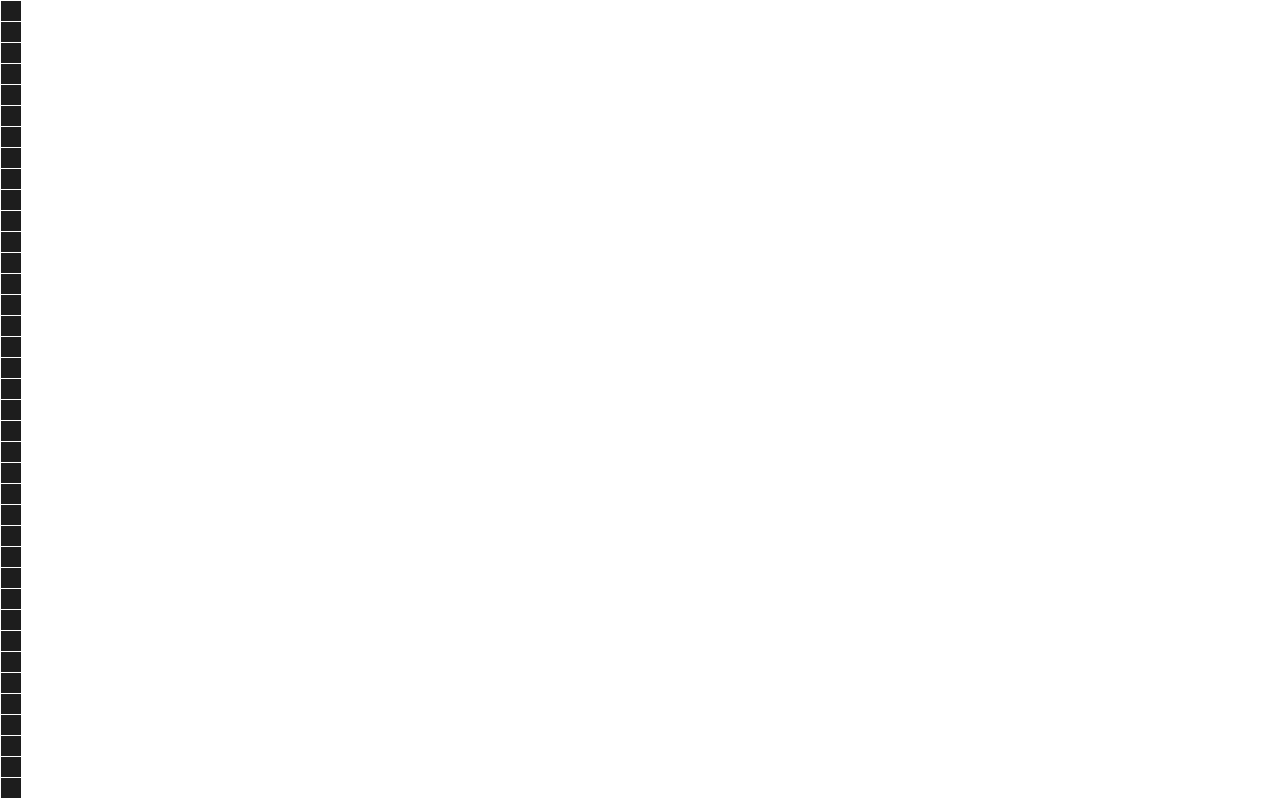
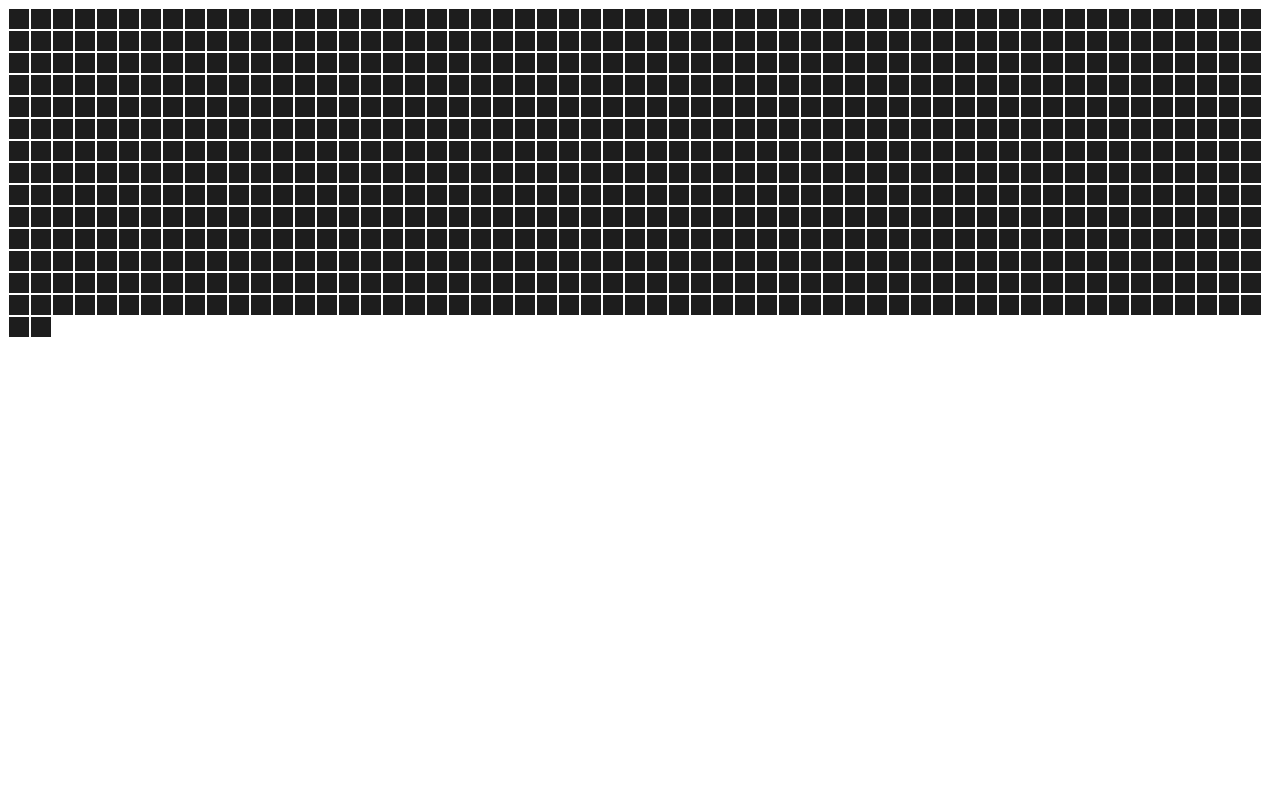
Before and after one commit to acciojob/Color-board-AmareshBale, a website: page main.html in a window 1280 px wide. Shown: the top 798 px of the page. Drawn offline with Linux system fonts and the light colour scheme.

Commit message:
created a submission

```diff
--- a/script.js
+++ b/script.js
@@ -17,7 +17,7 @@ document.addEventListener("DOMContentLoaded", function () {
 
         square.addEventListener("mouseleave", () => {
             setTimeout(() => {
-                square.style.backgroundColor = "#ccc";
+                square.style.backgroundColor = "black";
             }, 1000);
         });
     }
--- a/styles.css
+++ b/styles.css
@@ -1,20 +1,25 @@
-/*  your css code here. If applicable */
-body {
-    display: flex;
-    height: 100vh;
+/* /*  your css code here. If applicable */
+/* body { */
+/*     display: flex; */
+/*     height: 100vh;
     margin: 0;
-	width:100vw
-}
+	width:100vw; */
+/* } */
 
-.container {
+/* .container{
     width: 800px;
+}*/
+.board{
+	display:flex;
+	flex-wrap:wrap;
 }
 
 .square {
-    width: 20px;
+    min-width: 20px;
     height: 20px;
     margin: 1px;
     background-color: rgb(29,29,29);
     transition: background-color 1s ease;
     cursor: pointer;
 }
+ */
```
Also changed, not shown: main.html (+0 -1 lines).
